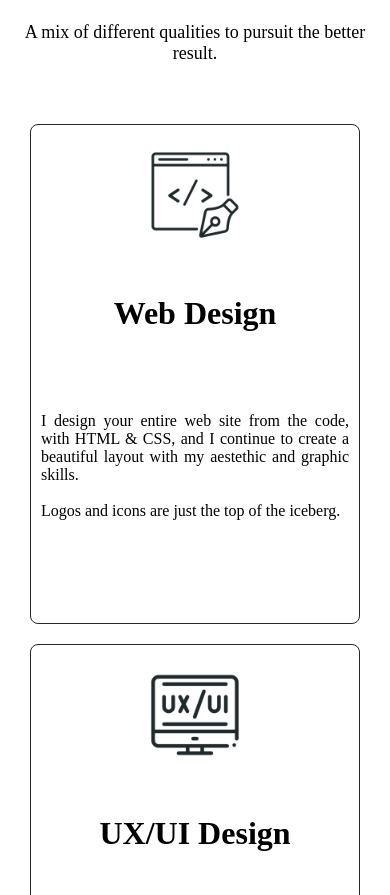
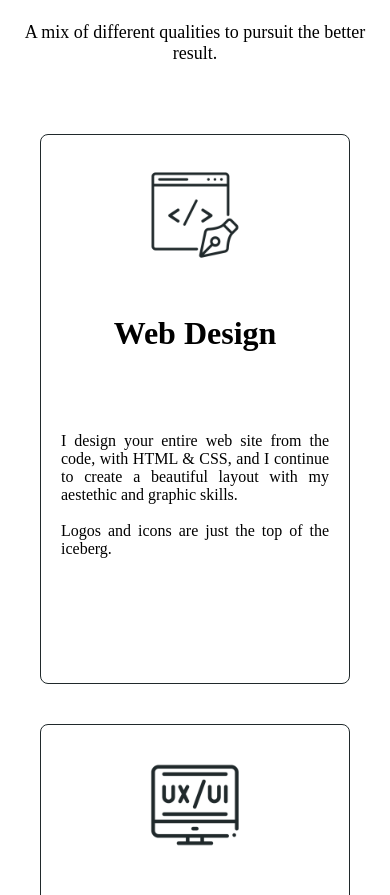
Before and after one commit to ed-bodhi/ed-bodhi.github.io, a plain HTML site: page index.html in a window 390 px wide. Shown: the part 4660-5555 px from the top of the page. Drawn offline with Linux system fonts and the light colour scheme.

Commit message:
Update style.css

```diff
--- a/assets/css/style.css
+++ b/assets/css/style.css
@@ -819,10 +819,9 @@ footer {
    /* Skills Section */
 
   .box {
-    width: 350px;
-    height: 500px;
-    margin: 10px;
-    padding: 10px;
+    height: 550px;
+    margin: 20px;
+    padding: 20px;
   }
 
 
```
